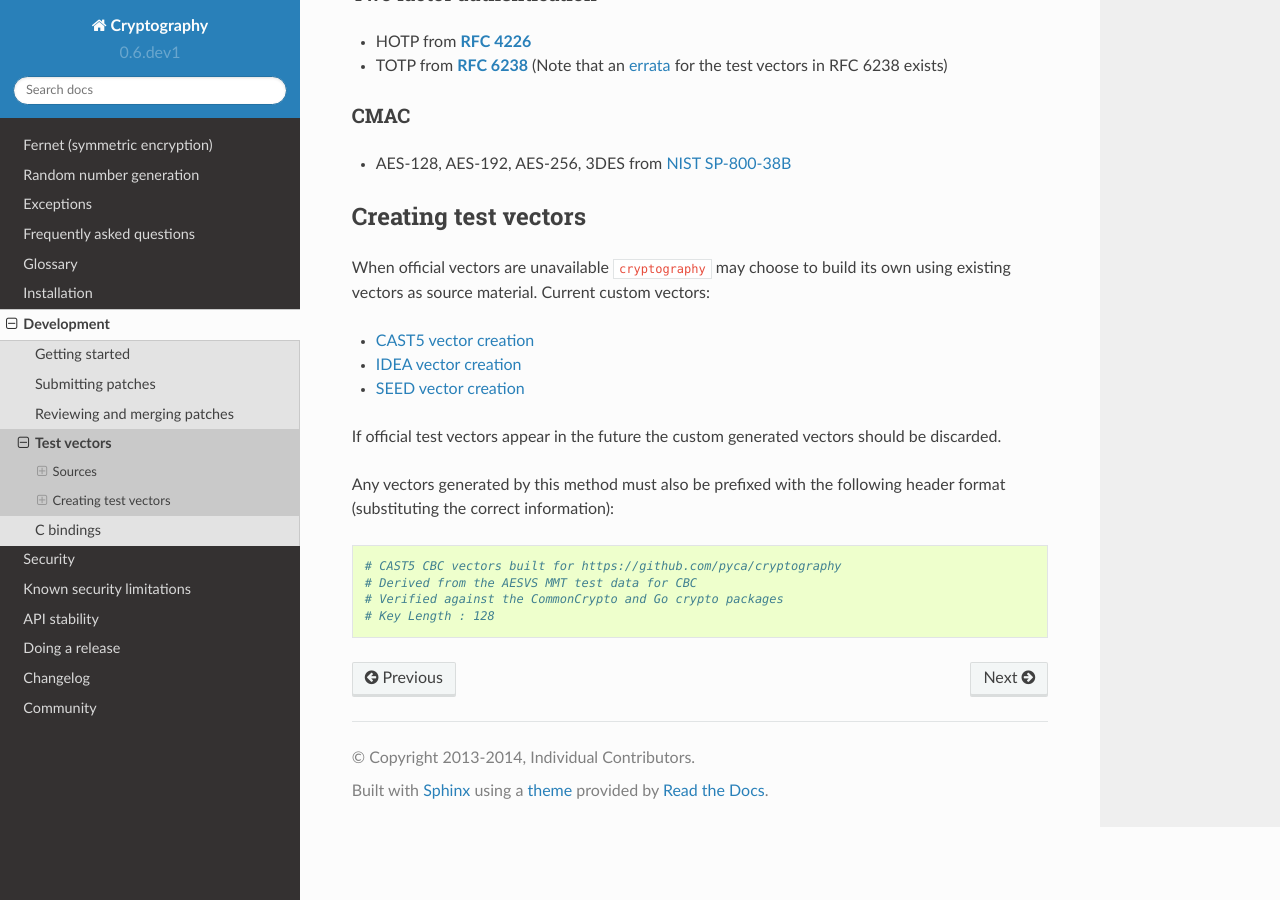
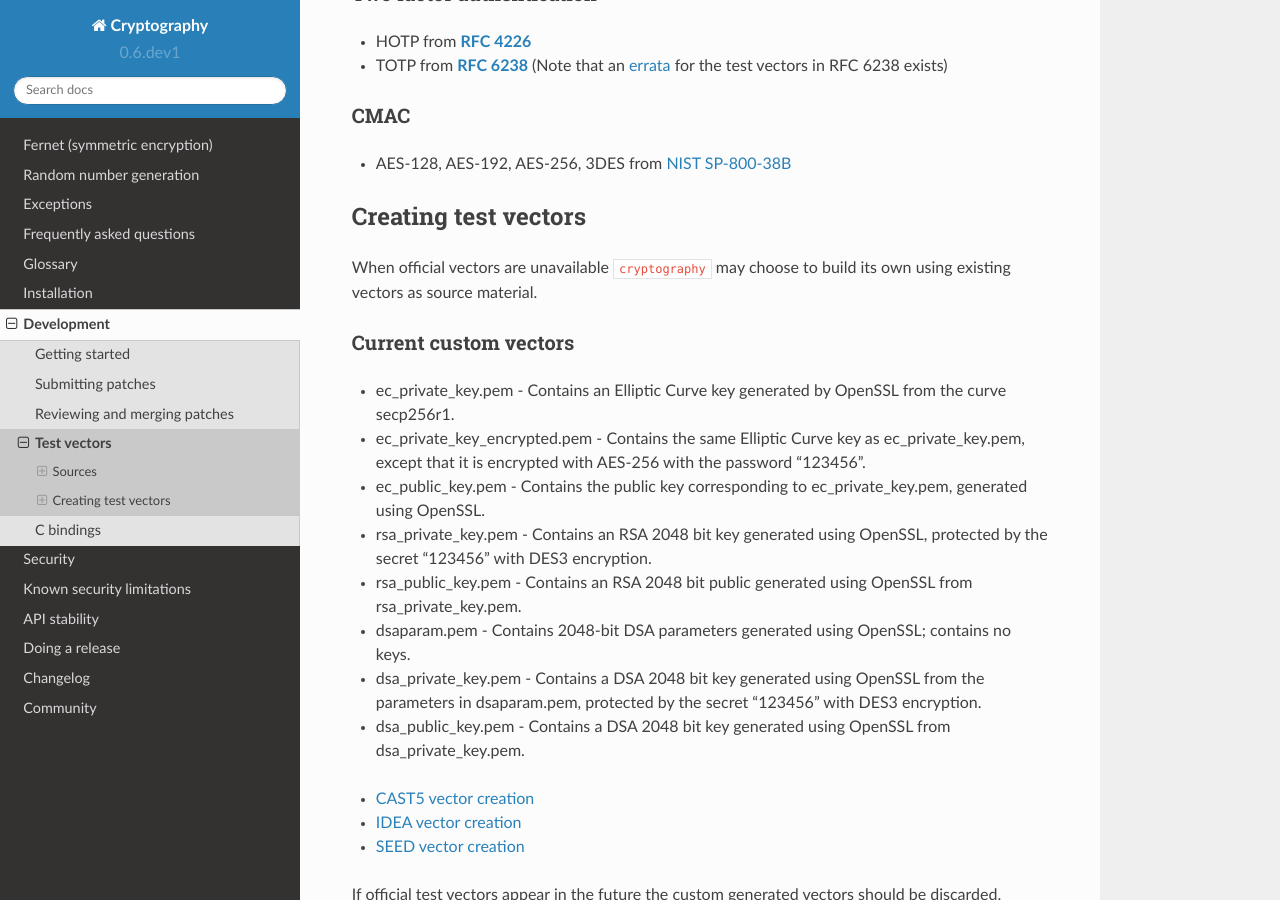
Before and after one commit to WebKing0121/cryptography, a Sphinx documentation site: the page built from docs/development/test-vectors.rst, in a window 1280 px wide and 900 px high, scrolled down 1810 px. Built offline with Sphinx 7.4.7 and the Read the Docs theme 2.0.0, drawn with Linux system fonts in a browser that asks for light colours; pages that are not in the unit, such as notebooks, are missing from menus; some of the changed text lies outside the part shown.

Commit message:
Update test-vectors.rst
Updated the readme with custom vectors, although formatting errors seem to exist

```diff
--- a/docs/development/test-vectors.rst
+++ b/docs/development/test-vectors.rst
@@ -29,7 +29,7 @@ Asymmetric ciphers
 * OpenSSL PEM DSA serialization vectors from the `GnuTLS example keys`_.
 * PKCS #8 PEM serialization vectors from
 
-  * GnuTLS: `encpkcs8.pem`_, `enc2pkcs8.pem`_, `unencpkcs8.pem`_,
+  * GnuTLS: `enc-rsa-pkcs8.pem`_, `enc2-rsa-pkcs8.pem`_, `unenc-rsa-pkcs8.pem`_,
     `pkcs12_s2k_pem.c`_.
   * `Botan's ECC private keys`_.
 
@@ -99,7 +99,29 @@ Creating test vectors
 ---------------------
 
 When official vectors are unavailable ``cryptography`` may choose to build
-its own using existing vectors as source material. Current custom vectors:
+its own using existing vectors as source material.
+
+Current custom vectors
+~~~~~~~~~~~~~~~~~~~~~~
+
+* ec_private_key.pem - Contains an Elliptic Curve key generated by OpenSSL
+  from the curve secp256r1.
+* ec_private_key_encrypted.pem - Contains the same Elliptic Curve key as
+  ec_private_key.pem, except that it is encrypted with AES-256 with the
+  password "123456".
+* ec_public_key.pem - Contains the public key corresponding to
+  ec_private_key.pem, generated using OpenSSL.
+* rsa_private_key.pem - Contains an RSA 2048 bit key generated using
+  OpenSSL, protected by the secret "123456" with DES3 encryption.
+* rsa_public_key.pem - Contains an RSA 2048 bit public generated using
+  OpenSSL from rsa_private_key.pem.
+* dsaparam.pem - Contains 2048-bit DSA parameters generated using OpenSSL;
+  contains no keys.
+* dsa_private_key.pem - Contains a DSA 2048 bit key generated using
+  OpenSSL from the parameters in dsaparam.pem, protected by the secret
+  "123456" with DES3 encryption.
+* dsa_public_key.pem - Contains a DSA 2048 bit key generated using OpenSSL
+  from dsa_private_key.pem.
 
 .. toctree::
     :maxdepth: 1
@@ -135,9 +157,9 @@ header format (substituting the correct information):
 .. _`errata`: http://www.rfc-editor.org/errata_search.php?rfc=6238
 .. _`OpenSSL example key`: http://git.openssl.org/gitweb/?p=openssl.git;a=blob;f=test/testrsa.pem;h=aad21067a8f7cb93a52a511eb9162fd83be39135;hb=66e8211c0b1347970096e04b18aa52567c325200
 .. _`GnuTLS key parsing tests`: https://gitorious.org/gnutls/gnutls/commit/f16ef39ef0303b02d7fa590a37820440c466ce8d
-.. _`encpkcs8.pem`: https://gitorious.org/gnutls/gnutls/source/f8d943b38bf74eaaa11d396112daf43cb8aa82ae:tests/pkcs8-decode/encpkcs8.pem
-.. _`enc2pkcs8.pem`: https://gitorious.org/gnutls/gnutls/source/f8d943b38bf74eaaa11d396112daf43cb8aa82ae:tests/pkcs8-decode/enc2pkcs8.pem
-.. _`unencpkcs8.pem`: https://gitorious.org/gnutls/gnutls/source/f8d943b38bf74eaaa11d396112daf43cb8aa82ae:tests/pkcs8-decode/unencpkcs8.pem
+.. _`enc-rsa-pkcs8.pem`: https://gitorious.org/gnutls/gnutls/source/f8d943b38bf74eaaa11d396112daf43cb8aa82ae:tests/pkcs8-decode/encpkcs8.pem
+.. _`enc2-rsa-pkcs8.pem`: https://gitorious.org/gnutls/gnutls/source/f8d943b38bf74eaaa11d396112daf43cb8aa82ae:tests/pkcs8-decode/enc2pkcs8.pem
+.. _`unenc-rsa-pkcs8.pem`: https://gitorious.org/gnutls/gnutls/source/f8d943b38bf74eaaa11d396112daf43cb8aa82ae:tests/pkcs8-decode/unencpkcs8.pem
 .. _`pkcs12_s2k_pem.c`: https://gitorious.org/gnutls/gnutls/source/f8d943b38bf74eaaa11d396112daf43cb8aa82ae:tests/pkcs12_s2k_pem.c
 .. _`Botan's ECC private keys`: https://github.com/randombit/botan/tree/4917f26a2b154e841cd27c1bcecdd41d2bdeb6ce/src/tests/data/ecc
 .. _`GnuTLS example keys`: https://gitorious.org/gnutls/gnutls/commit/ad2061deafdd7db78fd405f9d143b0a7c579da7b
```
